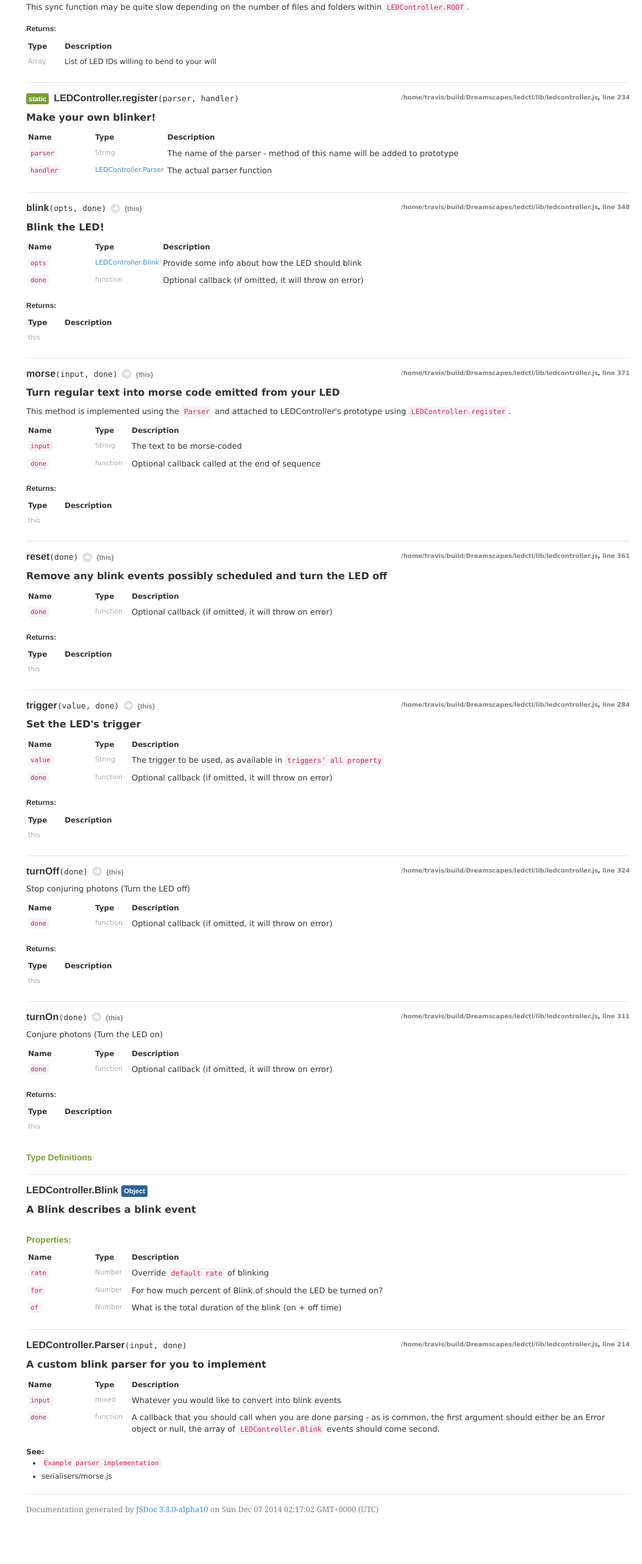
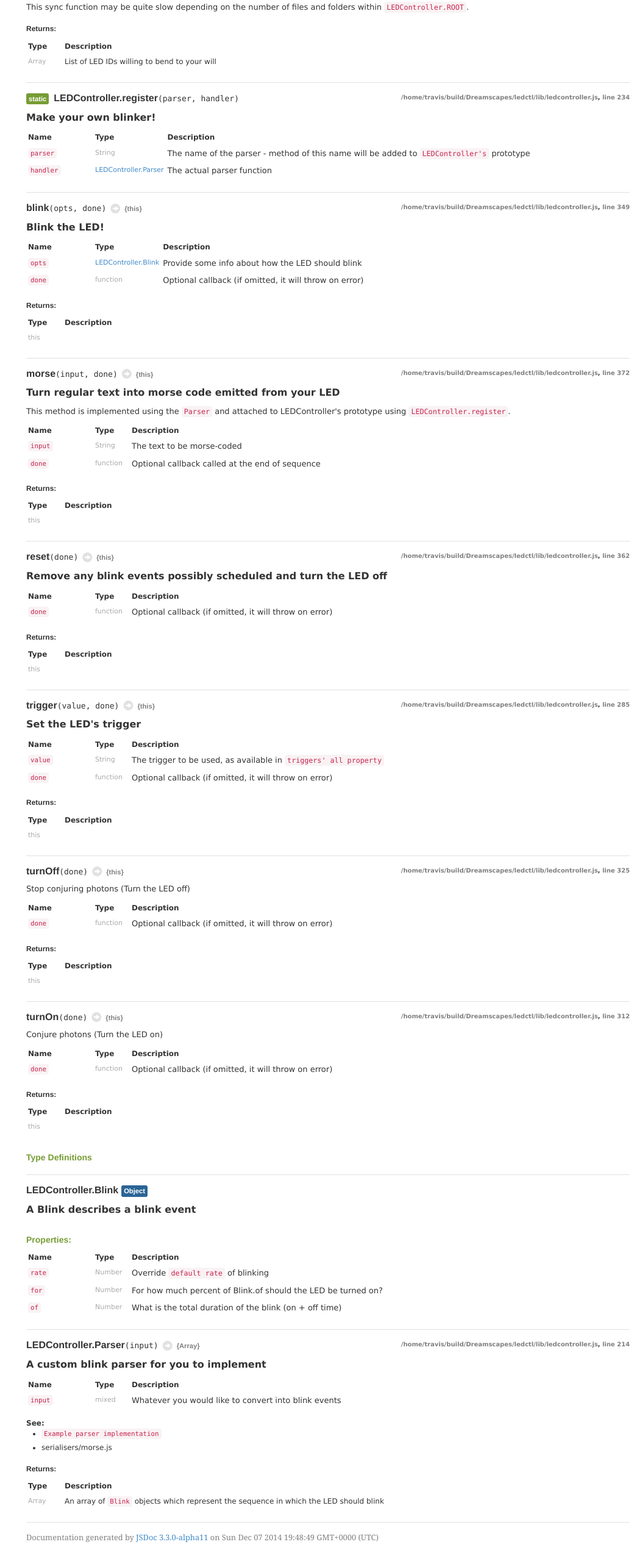
Before and after one commit to Dreamscapes/ledctl, a plain HTML site: page LEDController.html in a window 1280 px wide. Shown: the part 1453-4018 px from the top of the page at 61% size, without its empty margins (227-1280 px from the left). Before the commit the page ends 3972 px from the top, so only its background shows below. Drawn offline with Linux system fonts and the light colour scheme.

Commit message:
Updated gh-pages from Travis build 27.2

```diff
--- a/LEDController.html
+++ b/LEDController.html
@@ -123,7 +123,7 @@
 
 
         <div class="tag-source">
-            <a href="_home_travis_build_Dreamscapes_ledctl_lib_ledcontroller.js.html">/home/travis/build/Dreamscapes/ledctl/lib/ledcontroller.js</a>, <a href="_home_travis_build_Dreamscapes_ledctl_lib_ledcontroller.js.html#line39">line 39</a>
+            <a href="X_home_travis_build_Dreamscapes_ledctl_lib_ledcontroller.js.html">/home/travis/build/Dreamscapes/ledctl/lib/ledcontroller.js</a>, <a href="X_home_travis_build_Dreamscapes_ledctl_lib_ledcontroller.js.html#line39">line 39</a>
         </div>
 
     </div>
@@ -711,7 +711,7 @@
 
 
         <div class="tag-source">
-            <a href="_home_travis_build_Dreamscapes_ledctl_lib_ledcontroller.js.html">/home/travis/build/Dreamscapes/ledctl/lib/ledcontroller.js</a>, <a href="_home_travis_build_Dreamscapes_ledctl_lib_ledcontroller.js.html#line183">line 183</a>
+            <a href="X_home_travis_build_Dreamscapes_ledctl_lib_ledcontroller.js.html">/home/travis/build/Dreamscapes/ledctl/lib/ledcontroller.js</a>, <a href="X_home_travis_build_Dreamscapes_ledctl_lib_ledcontroller.js.html#line183">line 183</a>
         </div>
 
     </div>
@@ -814,7 +814,7 @@
 
 
         <div class="tag-source">
-            <a href="_home_travis_build_Dreamscapes_ledctl_lib_ledcontroller.js.html">/home/travis/build/Dreamscapes/ledctl/lib/ledcontroller.js</a>, <a href="_home_travis_build_Dreamscapes_ledctl_lib_ledcontroller.js.html#line234">line 234</a>
+            <a href="X_home_travis_build_Dreamscapes_ledctl_lib_ledcontroller.js.html">/home/travis/build/Dreamscapes/ledctl/lib/ledcontroller.js</a>, <a href="X_home_travis_build_Dreamscapes_ledctl_lib_ledcontroller.js.html#line234">line 234</a>
         </div>
 
     </div>
@@ -871,7 +871,8 @@
             <td class="description last">
 
                 <p>The name of the parser - method of this name will be
-                                             added to prototype</p></td>
+                                             added to <a href="LEDController.html"><code>LEDController's</code></a>
+                                             prototype</p></td>
         </tr>
 
 
@@ -952,7 +953,7 @@
 
 
         <div class="tag-source">
-            <a href="_home_travis_build_Dreamscapes_ledctl_lib_ledcontroller.js.html">/home/travis/build/Dreamscapes/ledctl/lib/ledcontroller.js</a>, <a href="_home_travis_build_Dreamscapes_ledctl_lib_ledcontroller.js.html#line348">line 348</a>
+            <a href="X_home_travis_build_Dreamscapes_ledctl_lib_ledcontroller.js.html">/home/travis/build/Dreamscapes/ledctl/lib/ledcontroller.js</a>, <a href="X_home_travis_build_Dreamscapes_ledctl_lib_ledcontroller.js.html#line349">line 349</a>
         </div>
 
     </div>
@@ -1119,7 +1120,7 @@
 
 
         <div class="tag-source">
-            <a href="_home_travis_build_Dreamscapes_ledctl_lib_ledcontroller.js.html">/home/travis/build/Dreamscapes/ledctl/lib/ledcontroller.js</a>, <a href="_home_travis_build_Dreamscapes_ledctl_lib_ledcontroller.js.html#line371">line 371</a>
+            <a href="X_home_travis_build_Dreamscapes_ledctl_lib_ledcontroller.js.html">/home/travis/build/Dreamscapes/ledctl/lib/ledcontroller.js</a>, <a href="X_home_travis_build_Dreamscapes_ledctl_lib_ledcontroller.js.html#line372">line 372</a>
         </div>
 
     </div>
@@ -1290,7 +1291,7 @@
 
 
         <div class="tag-source">
-            <a href="_home_travis_build_Dreamscapes_ledctl_lib_ledcontroller.js.html">/home/travis/build/Dreamscapes/ledctl/lib/ledcontroller.js</a>, <a href="_home_travis_build_Dreamscapes_ledctl_lib_ledcontroller.js.html#line361">line 361</a>
+            <a href="X_home_travis_build_Dreamscapes_ledctl_lib_ledcontroller.js.html">/home/travis/build/Dreamscapes/ledctl/lib/ledcontroller.js</a>, <a href="X_home_travis_build_Dreamscapes_ledctl_lib_ledcontroller.js.html#line362">line 362</a>
         </div>
 
     </div>
@@ -1433,7 +1434,7 @@
 
 
         <div class="tag-source">
-            <a href="_home_travis_build_Dreamscapes_ledctl_lib_ledcontroller.js.html">/home/travis/build/Dreamscapes/ledctl/lib/ledcontroller.js</a>, <a href="_home_travis_build_Dreamscapes_ledctl_lib_ledcontroller.js.html#line284">line 284</a>
+            <a href="X_home_travis_build_Dreamscapes_ledctl_lib_ledcontroller.js.html">/home/travis/build/Dreamscapes/ledctl/lib/ledcontroller.js</a>, <a href="X_home_travis_build_Dreamscapes_ledctl_lib_ledcontroller.js.html#line285">line 285</a>
         </div>
 
     </div>
@@ -1600,7 +1601,7 @@
 
 
         <div class="tag-source">
-            <a href="_home_travis_build_Dreamscapes_ledctl_lib_ledcontroller.js.html">/home/travis/build/Dreamscapes/ledctl/lib/ledcontroller.js</a>, <a href="_home_travis_build_Dreamscapes_ledctl_lib_ledcontroller.js.html#line324">line 324</a>
+            <a href="X_home_travis_build_Dreamscapes_ledctl_lib_ledcontroller.js.html">/home/travis/build/Dreamscapes/ledctl/lib/ledcontroller.js</a>, <a href="X_home_travis_build_Dreamscapes_ledctl_lib_ledcontroller.js.html#line325">line 325</a>
         </div>
 
     </div>
@@ -1745,7 +1746,7 @@
 
 
         <div class="tag-source">
-            <a href="_home_travis_build_Dreamscapes_ledctl_lib_ledcontroller.js.html">/home/travis/build/Dreamscapes/ledctl/lib/ledcontroller.js</a>, <a href="_home_travis_build_Dreamscapes_ledctl_lib_ledcontroller.js.html#line311">line 311</a>
+            <a href="X_home_travis_build_Dreamscapes_ledctl_lib_ledcontroller.js.html">/home/travis/build/Dreamscapes/ledctl/lib/ledcontroller.js</a>, <a href="X_home_travis_build_Dreamscapes_ledctl_lib_ledcontroller.js.html#line312">line 312</a>
         </div>
 
     </div>
@@ -2031,12 +2032,12 @@
     <div class="nameContainer">
         <h4 class="name" id="Parser">
 
-            LEDController.Parser<span class="signature">(input, done)</span>
+            LEDController.Parser<span class="signature">(input)</span><span class="glyphicon glyphicon-circle-arrow-right"></span><span class="type-signature returnType">{Array}</span>
         </h4>
 
 
         <div class="tag-source">
-            <a href="_home_travis_build_Dreamscapes_ledctl_lib_ledcontroller.js.html">/home/travis/build/Dreamscapes/ledctl/lib/ledcontroller.js</a>, <a href="_home_travis_build_Dreamscapes_ledctl_lib_ledcontroller.js.html#line214">line 214</a>
+            <a href="X_home_travis_build_Dreamscapes_ledctl_lib_ledcontroller.js.html">/home/travis/build/Dreamscapes/ledctl/lib/ledcontroller.js</a>, <a href="X_home_travis_build_Dreamscapes_ledctl_lib_ledcontroller.js.html#line214">line 214</a>
         </div>
 
     </div>
@@ -2093,32 +2094,6 @@
             <td class="description last">
 
                 <p>Whatever you would like to convert into blink events</p></td>
-        </tr>
-
-
-
-        <tr>
-
-                <td class="name"><code>done</code></td>
-
-
-            <td class="type">
-
-
-<span class="param-type">function</span>
-
-
-
-            </td>
-
-
-
-            <td class="description last">
-
-                <p>A callback that you should call when you are done parsing -
-                                   as is common, the first argument should either be an Error
-                                   object or null, the array of <a href="LEDController.html#Blink"><code>LEDController.Blink</code></a>
-                                   events should come second.</p></td>
         </tr>
 
 
@@ -2170,6 +2145,36 @@
 
 
 
+    <h5>Returns:</h5>
+
+
+
+<table class="params">
+    <thead>
+    <tr>
+
+        <th>Type</th>
+        <th class="last">Description</th>
+    </tr>
+    </thead>
+    <tbody>
+
+        <tr>
+
+            <td class="type">
+
+                        Array
+
+
+            </td>
+            <td class="description last">An array of <a href="LEDController.html#Blink"><code>Blink</code></a> objects which represent
+                         the sequence in which the LED should blink</td>
+        </tr>
+
+    </tbody>
+</table>
+
+
 
 
 </dd>
@@ -2189,7 +2194,7 @@
 
 
         <footer>
-            Documentation generated by <a href="https://github.com/jsdoc3/jsdoc">JSDoc 3.3.0-alpha10</a> on Sun Dec 07 2014 02:17:02 GMT+0000 (UTC)
+            Documentation generated by <a href="https://github.com/jsdoc3/jsdoc">JSDoc 3.3.0-alpha11</a> on Sun Dec 07 2014 19:48:49 GMT+0000 (UTC)
         </footer>
     </div>
 </div>
```
Also changed, not shown: X_home_travis_build_Dreamscapes_ledctl_lib_ledcontroller.js.html (renamed from _home_travis_build_Dreamscapes_ledctl_lib_ledcontroller.js.html, +17 -16 lines), index.html (+20 -6 lines).
